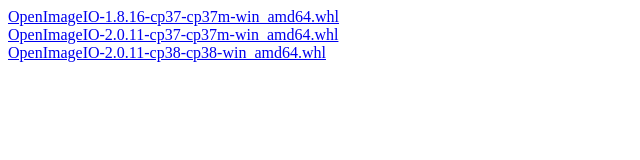
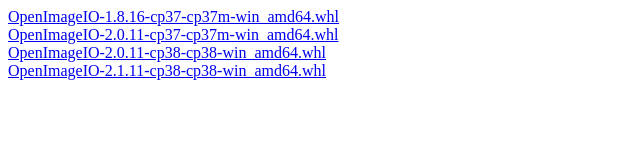
Before and after one commit to timmwagener/general_purpose_nodes_vendor, a plain HTML site: page openimageio/index.html in a window 1280 px wide. Shown: the whole page, without its empty margins (0-640 px from the left). Drawn offline with Linux system fonts and the light colour scheme.

Commit message:
Add OpenImageIO-2.1.11-cp38-cp38-win_amd64.whl

```diff
--- a/openimageio/index.html
+++ b/openimageio/index.html
@@ -8,5 +8,6 @@
     <a href="OpenImageIO-1.8.16-cp37-cp37m-win_amd64.whl" data-requires-python="&gt;=3.7.0">OpenImageIO-1.8.16-cp37-cp37m-win_amd64.whl</a><br/>
     <a href="OpenImageIO-2.0.11-cp37-cp37m-win_amd64.whl" data-requires-python="&gt;=3.7.0">OpenImageIO-2.0.11-cp37-cp37m-win_amd64.whl</a><br/>
     <a href="OpenImageIO-2.0.11-cp38-cp38-win_amd64.whl" data-requires-python="&gt;=3.8.0">OpenImageIO-2.0.11-cp38-cp38-win_amd64.whl</a><br/>
+    <a href="OpenImageIO-2.1.11-cp38-cp38-win_amd64.whl" data-requires-python="&gt;=3.8.0">OpenImageIO-2.1.11-cp38-cp38-win_amd64.whl</a><br/>
 </body>
 </html>
```
Also changed, not shown: 1 other file.
